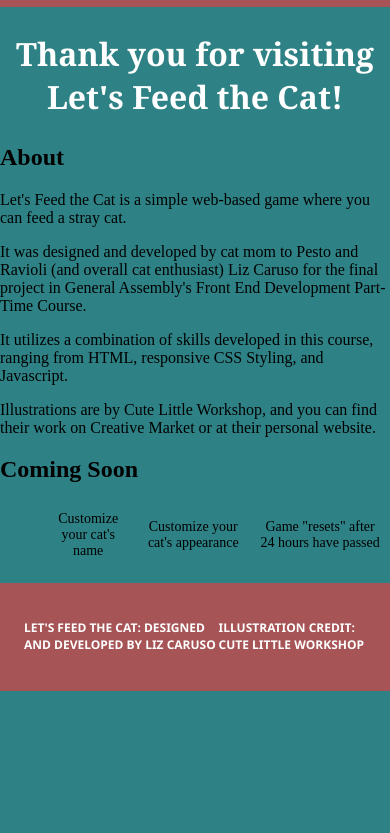
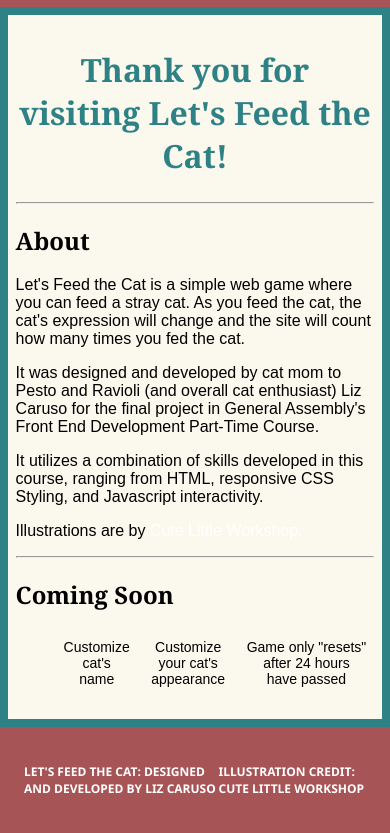
Before and after one commit to lizcaruso/feed-the-cat, a plain HTML site: page coming-soon.html in a window 390 px wide. Shown: the part 53-886 px from the top of the page. Before the commit the page ends 844 px from the top, so only its background shows below. Drawn offline with Linux system fonts and the light colour scheme.

Commit message:
styling for coming soon page is complete for mobile break point

```diff
--- a/coming-soon.html
+++ b/coming-soon.html
@@ -17,22 +17,26 @@
         </ul>
     </nav>
 
-    <div>
-        <h1>Thank you for visiting Let's Feed the Cat!</h1>
+    <div class="coming-soon-content">
+
+        <h1 id="teal-h1-text">Thank you for visiting Let's Feed the Cat!</h1>
+        <hr>
         <h2>About</h2>
-        <p>Let's Feed the Cat is a simple web-based game where you can feed a stray cat.</p>
+        <p>Let's Feed the Cat is a simple web game where you can feed a stray cat. As you feed the cat, the cat's expression will change and the site will count how many times you fed the cat.
         <p>It was designed and developed by cat mom to Pesto and Ravioli (and overall cat enthusiast) Liz Caruso for the final project in General Assembly's Front End Development Part-Time Course.</p>
-        <p>It utilizes a combination of skills developed in this course, ranging from HTML, responsive CSS Styling, and  Javascript.</p>
-        <p>Illustrations are by Cute Little Workshop, and you can find their work on Creative Market or at their personal website.</p>
+        <p>It utilizes a combination of skills developed in this course, ranging from HTML, responsive CSS Styling, and  Javascript interactivity.</p>
+        <p>Illustrations are by <a class="teal-link" href="https://creativemarket.com/falconeroa">Cute Little Workshop.</a></p>
+        <hr>
         <h2>Coming Soon</h2>
         <p>
             <ul>
-                <li>Customize your cat's name</li>
+                <li>Customize cat's name</li>
                 <li>Customize your cat's appearance</li>
-                <li>Game "resets" after 24 hours have passed</li>
+                <li>Game only "resets" after 24 hours have passed</li>
             </ul>
         </p>
     </div>
+
     <footer>
         <p>Let's Feed the Cat: designed and developed by Liz Caruso</p>
         <p>Illustration Credit: <a href="https://creativemarket.com/falconeroa">Cute Little Workshop</a></p>
--- a/style.css
+++ b/style.css
@@ -14,10 +14,13 @@ h1 {
     color: white;
 }
 
-ul {
+ul, ol {
     display: flex;
     flex-direction: row;
     align-items: center;
+}
+
+ul {
     list-style-type: none;
 }
 
@@ -156,4 +159,23 @@ footer {
         margin-top: 75px;
     }
 
+    .coming-soon-content {
+        background-color: #FBF8ED;
+        font-family: Arial, Helvetica, sans-serif;
+        margin: 2% 2%;
+        padding: 2% 2%;
+    }
+
+    #teal-h1-text {
+        color: #2e8285;
+    }
+
+    h2 {
+        font-family: Georgia, 'Times New Roman', Times, serif;
+    }
+
+    .teal-link {
+        color: #2e8285;
+    }
+
   }
```
Also changed, not shown: index.html (+1 -1 lines).
